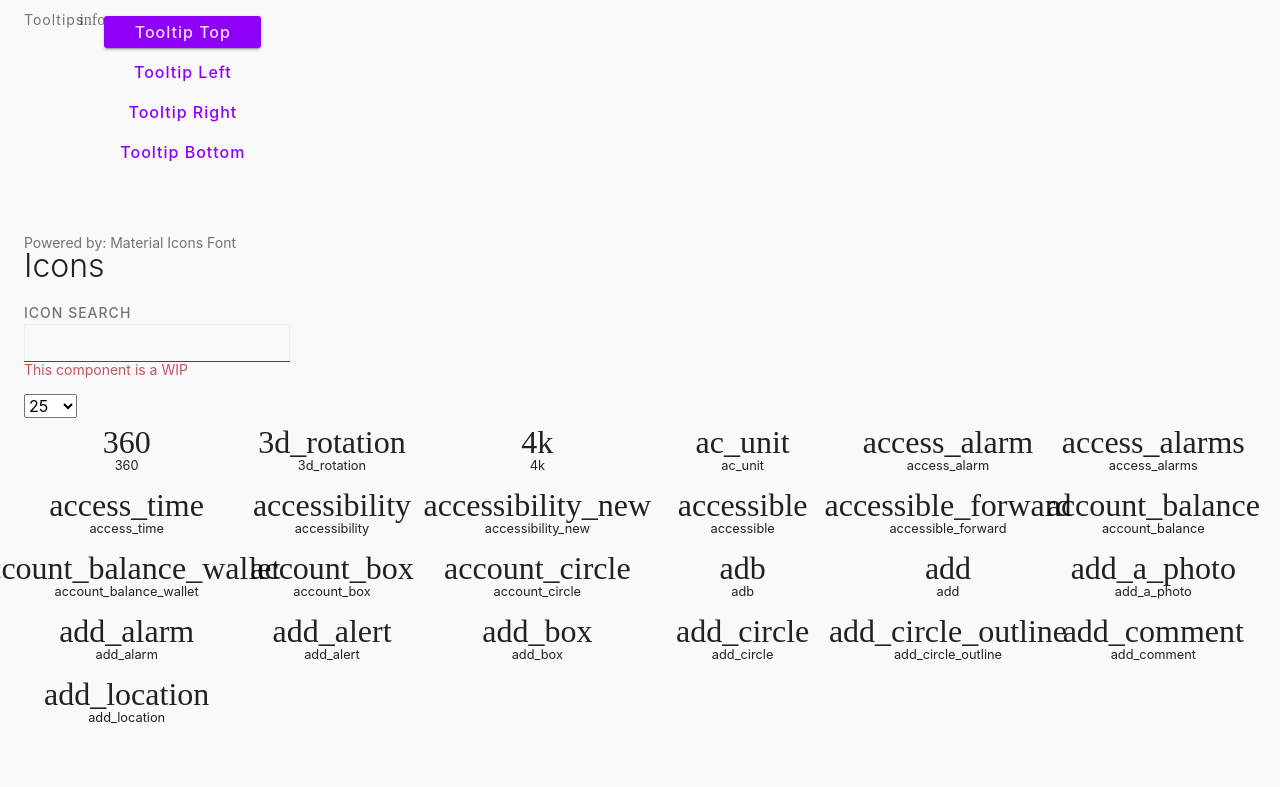
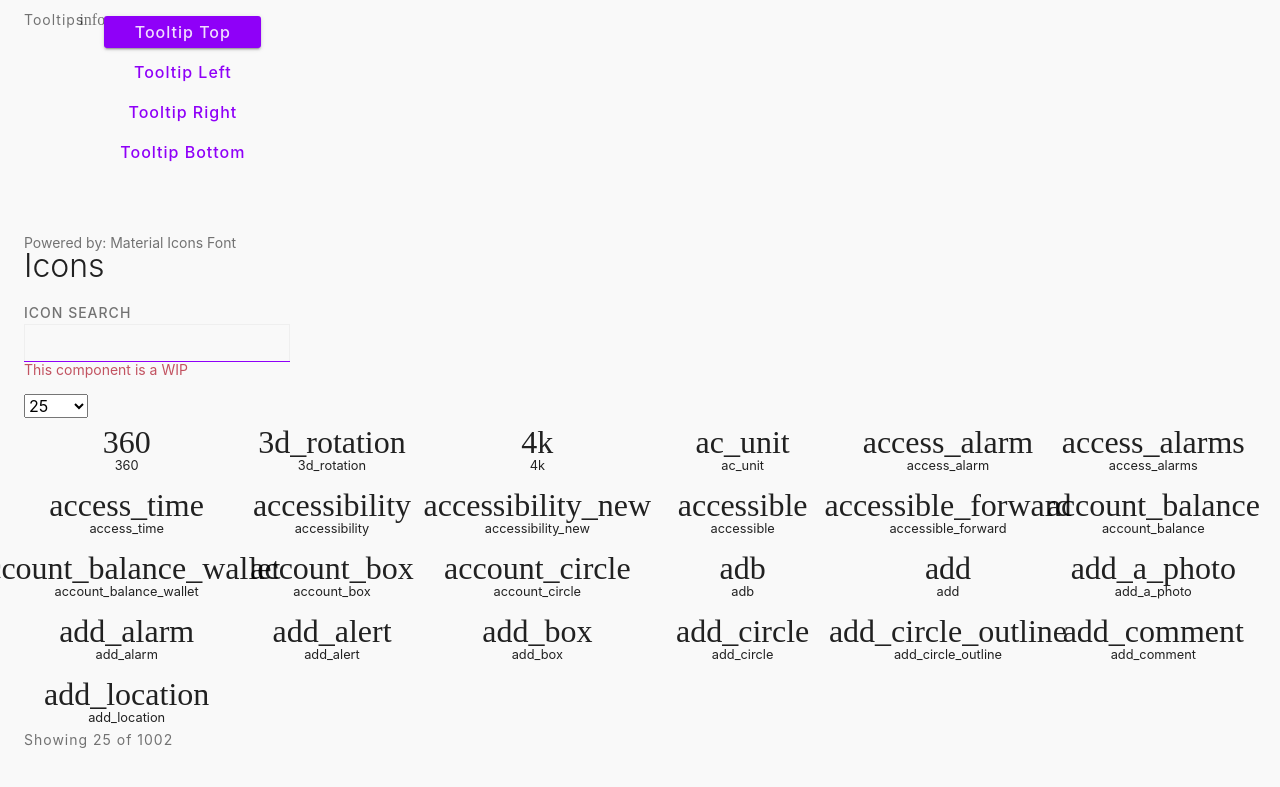
Before and after one commit to strizich/sdui, a Vue app: page / in a window 1280 px wide. Shown: the part 2705-3492 px from the top of the page. Built offline with nearby package versions, Linux system fonts and the light colour scheme.

Commit message:
added small results thing.

```diff
--- a/src/components/IconDemo.vue
+++ b/src/components/IconDemo.vue
@@ -15,6 +15,7 @@
       <option value="200">200</option>
       <option value="300">300</option>
       <option value="400">400</option>
+      <option value="2000">400+</option>
     </select>
     <div class="demo__icons">
       <div class="demo__icon" v-for="(name, index) in totalFilteredResults" :key="name + index">
@@ -22,7 +23,7 @@
         <small>{{name}}</small>
       </div>
     </div>
-  {{simpleSearchArray}}
+    <sd-label>Showing {{totalFilteredResults.length}} of {{matIcons.length}}</sd-label>
   </section>
 </template>
 
```
